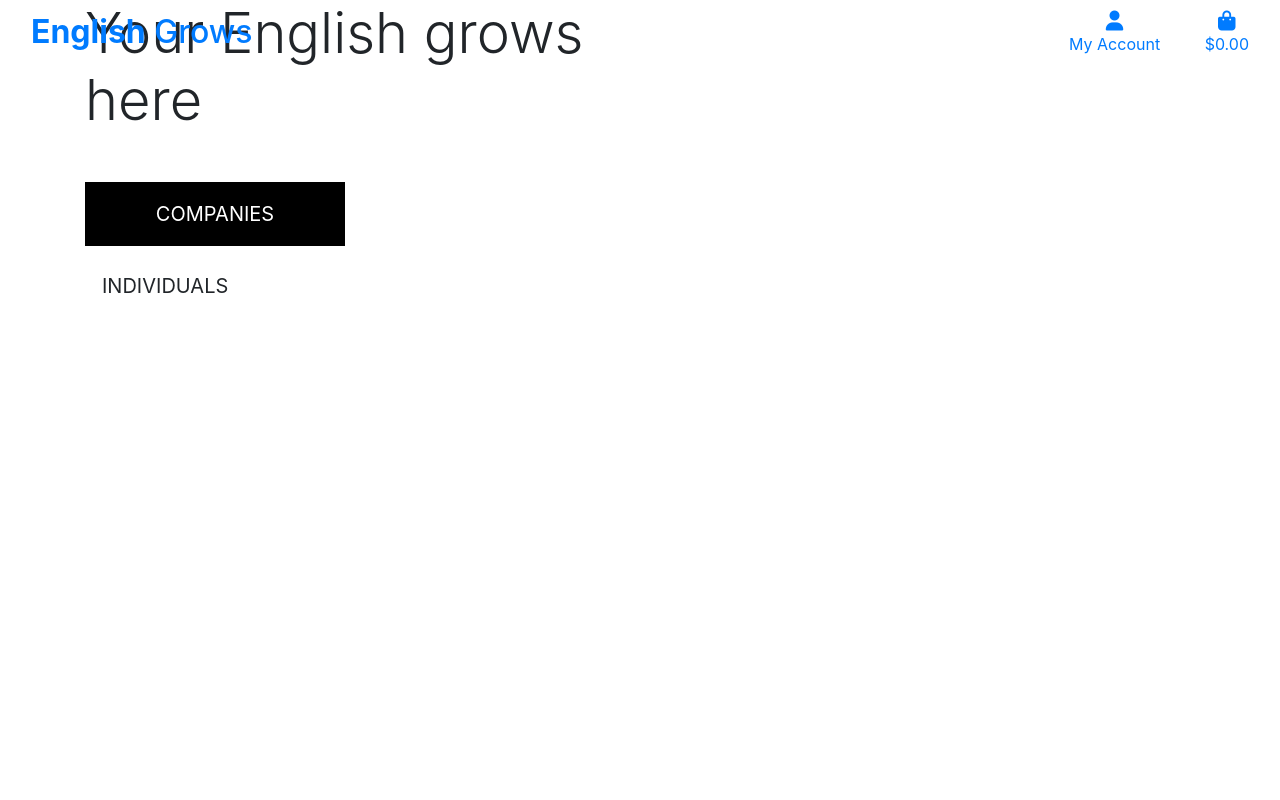
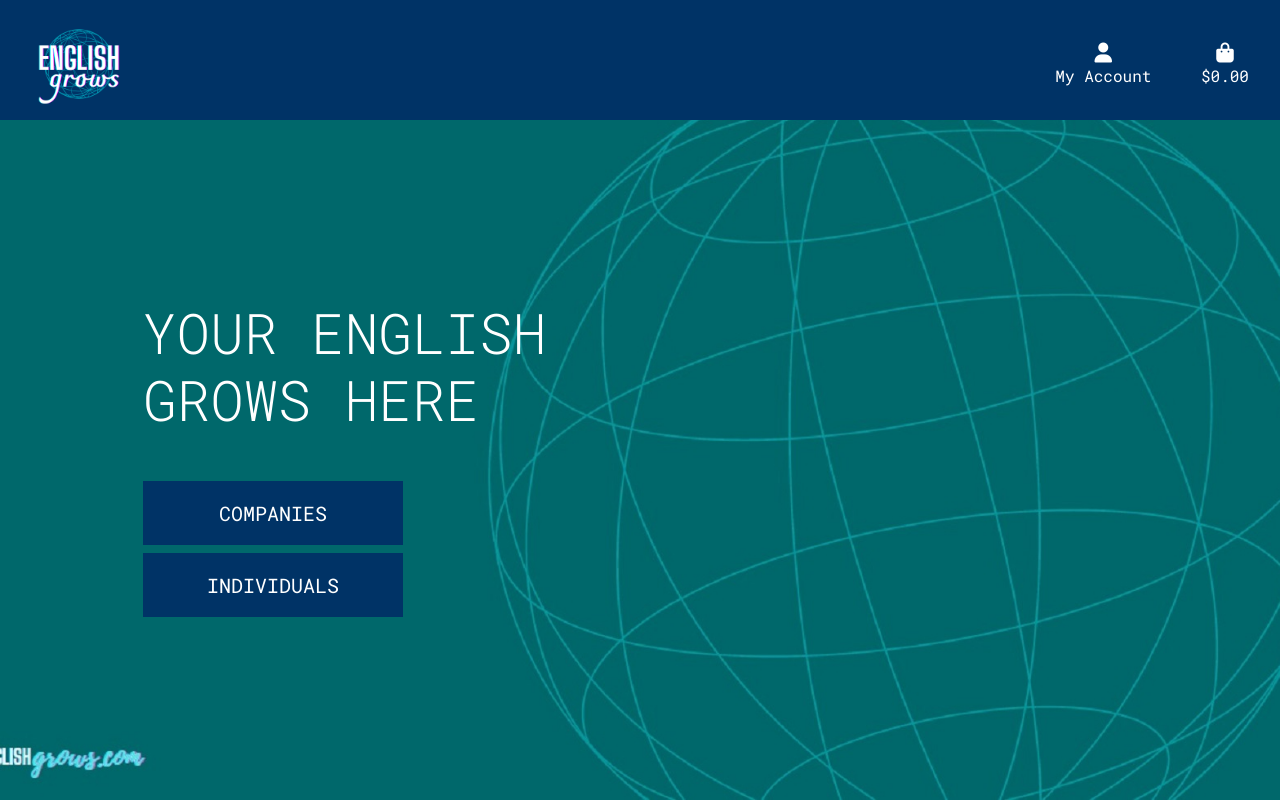
Before and after one commit to Ethra8/english-grows, a Django app: page / in a window 1280 px wide. Run offline with Django 5.2, Linux system fonts and the light colour scheme; some libraries are stand-ins or nearby versions.

Commit message:
complete header and css

```diff
--- a/english_grows/urls.py
+++ b/english_grows/urls.py
@@ -16,9 +16,11 @@ Including another URLconf
 """
 from django.contrib import admin
 from django.urls import path, include
+from django.conf import settings
+from django.conf.urls.static import static
 
 urlpatterns = [
     path('admin/', admin.site.urls),
     path('accounts/', include('allauth.urls')),
     path('', include('home.urls'))
-]
+] + static(settings.MEDIA_URL, document_root=settings.MEDIA_ROOT)
--- a/home/templates/home/index.html
+++ b/home/templates/home/index.html
@@ -13,7 +13,7 @@
 <div class="container h-100">
     <div class="row h-100">
         <div class="col-7 col-md-6 my-auto">
-            <h1 class="display-4 logo-font text-black">
+            <h1 class="display-4 font-upper text-white">
                 Your English grows here
             </h1>
             <div class="my-5">
@@ -21,7 +21,7 @@
                     <a href="" class="index-cta-button btn btn-lg rounded-0 text-uppercase py-3">Companies</a>
                 </h4>
                 <h4>
-                    <a href="" class="index-cta-buttonn btn btn-lg rounded-0 text-uppercase py-3">Individuals</a>
+                    <a href="" class="index-cta-button btn btn-lg rounded-0 text-uppercase py-3">Individuals</a>
                 </h4>
             </div>
         </div>
--- a/static/css/base.css
+++ b/static/css/base.css
@@ -1,5 +1,126 @@
+html {
+    height: 100%;
+}
+
+body {
+    background: url('/media/bg_englishgrows.jpg') no-repeat center center fixed;
+    background-size: cover;
+    height: calc(100vh - 164px);
+    color: #555;
+    font-family: "Roboto Mono", monospace;
+}
+
+#topnav {
+    background-color: #003366;
+}
+
+.logo {
+    margin-top: 0;
+    padding-top: 0;
+    height: 6rem;
+    width: 6rem;
+}
+
+.icon-nav {
+    color: #fff;
+}
+
+
+/* from Bulma */
+.icon {
+    align-items: center;
+    display: inline-flex;
+    justify-content: center;
+    height: 1.5rem;
+    width: 1.5rem;
+}
+
+.font-upper {
+    text-transform: uppercase;
+}
+
+.logo-link {
+    width: fit-content;
+}
+
+.btn-custom {
+    background: #003366;
+    color: white;
+}
+
 .index-cta-button {
-    background: black;
+    background-color: #003366;
     color: white;
     min-width: 260px;
 }
+
+.index-cta-button:hover,
+.index-cta-button:active,
+.index-cta-button:focus,
+.btn-custom:hover,
+.btn-custom:active,
+.btn-custom:focus {
+    background: #222;
+    color: white;
+}
+
+.btn-outline-custom {
+    background: white;
+    color: #003366; !important; /* use important to override link colors for <a> elements */
+    border: 1px solid #003366;;
+}
+
+.btn-outline-custom:hover,
+.btn-outline-custom:active,
+.btn-outline-custom:focus {
+    background: #003366;;
+    color: white !important;
+}
+
+.text-grey {
+    color: #555 !important;
+}
+
+.border-black {
+    border: 1px solid black !important;
+}
+
+.bg-custom {
+    background: #003366 !important;
+}
+
+.overlay {
+	height: 100%;
+	width: 100%;
+	top: 0;
+	left: 0;
+	position: fixed;
+	background: white;
+	z-index: -1;
+}
+
+
+/* -------------------------------- Media Queries */
+
+/* Slightly larger container on xl screens */
+@media (min-width: 1200px) {
+    .container {
+      max-width: 80%;
+    }
+}
+
+
+  /* fixed top navbar only on medium and up */
+@media (min-width: 992px) {
+    .fixed-top-desktop-only {
+        position: fixed;
+        top: 0;
+        right: 0;
+        left: 0;
+        z-index: 1030;
+    }
+
+    .header-container {
+        padding-top: 164px;
+    }
+}
--- a/templates/base.html
+++ b/templates/base.html
@@ -13,13 +13,12 @@
     {% endblock %}
 
     {% block corecss %}
-    <link rel="stylesheet" href="https://cdn.jsdelivr.net/npm/bootstrap@4.6.2/dist/css/bootstrap.min.css"
-        integrity="sha384-xOolHFLEh07PJGoPkLv1IbcEPTNtaed2xpHsD9ESMhqIYd0nLMwNLD69Npy4HI+N" crossorigin="anonymous">
+
     <link rel="preconnect" href="https://fonts.googleapis.com">
     <link rel="preconnect" href="https://fonts.gstatic.com" crossorigin>
-    <link
-        href="https://fonts.googleapis.com/css2?family=Lato:ital,wght@0,100;0,300;0,400;0,700;0,900;1,100;1,300;1,400;1,700;1,900&display=swap"
-        rel="stylesheet">
+    <link href="https://fonts.googleapis.com/css2?family=Roboto+Mono:ital,wght@0,100..700;1,100..700&display=swap" rel="stylesheet">
+    <link rel="stylesheet" href="https://cdn.jsdelivr.net/npm/bootstrap@4.6.2/dist/css/bootstrap.min.css"
+      integrity="sha384-xOolHFLEh07PJGoPkLv1IbcEPTNtaed2xpHsD9ESMhqIYd0nLMwNLD69Npy4HI+N" crossorigin="anonymous">
     <link rel="stylesheet" href="{% static 'css/base.css' %}">
         {% endblock %}
 
@@ -43,10 +42,12 @@
   <body>
 
     <header class="container-fluid fixed-top">
-      <div class="row">
+      <div id="topnav" class="row pt-lg-2 d-none d-lg-flex">
         <div class="col-12 col-md-4 my-auto py-1 py-lg-0 text-center text-lg-left">
-          <a href="{% url 'home' %}" class="nav-link main-logo-link">
-            <h2 class="my-0"><strong>English</strong> Grows</h2>
+          <a href="{% url 'home' %}" class="nav-link logo-link">
+            <!-- <h2 class="my-0">English Grows -->
+              <img src="../../media/logo_englishgrows.png" alt="logo" class="logo">
+            <!-- </h2> -->
           </a>
         </div>
         <div class="col-12 col-md-4 my-auto py-1 py-lg-0"></div>
@@ -56,8 +57,8 @@
                 <a class="text-black nav-link" href="#" id="user-options" data-toggle="dropdown"
                     aria-haspopup="true" aria-expanded="false">
                     <div class="text-center">
-                        <div><i class="fas fa-user fa-lg"></i></div>
-                        <p class="my-0">My Account</p>
+                        <div><i class="fas fa-user fa-lg icon-nav"></i></div>
+                        <p class="my-0 text-white">My Account</p>
                     </div>
                 </a>
                 <div class="dropdown-menu border-0" aria-labelledby="user-options">
@@ -77,8 +78,8 @@
                 <a class="{% if grand_total %}text-info font-weight-bold{% else %}text-black{% endif %} nav-link"
                     href="">
                     <div class="text-center">
-                        <div><i class="fas fa-shopping-bag fa-lg"></i></div>
-                        <p class="my-0">
+                        <div><i class="fas fa-shopping-bag fa-lg icon-nav"></i></div>
+                        <p class="my-0 text-white">
                             {% if grand_total %}
                             ${{ grand_total|floatformat:2 }}
                             {% else %}
```
Also changed, not shown: english_grows/settings.py (+11 -0 lines), media/bg_englishgrows.jpg (added), media/logo_englishgrows.png (added).
